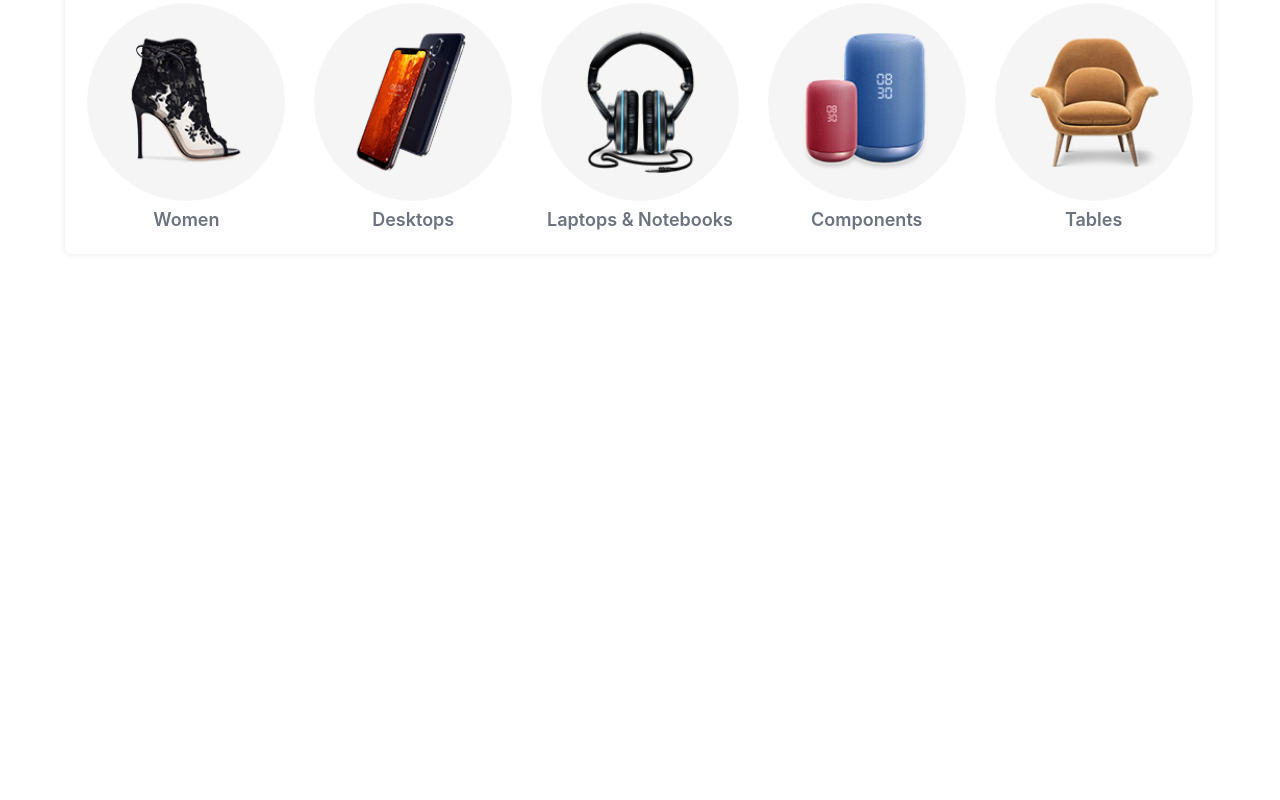
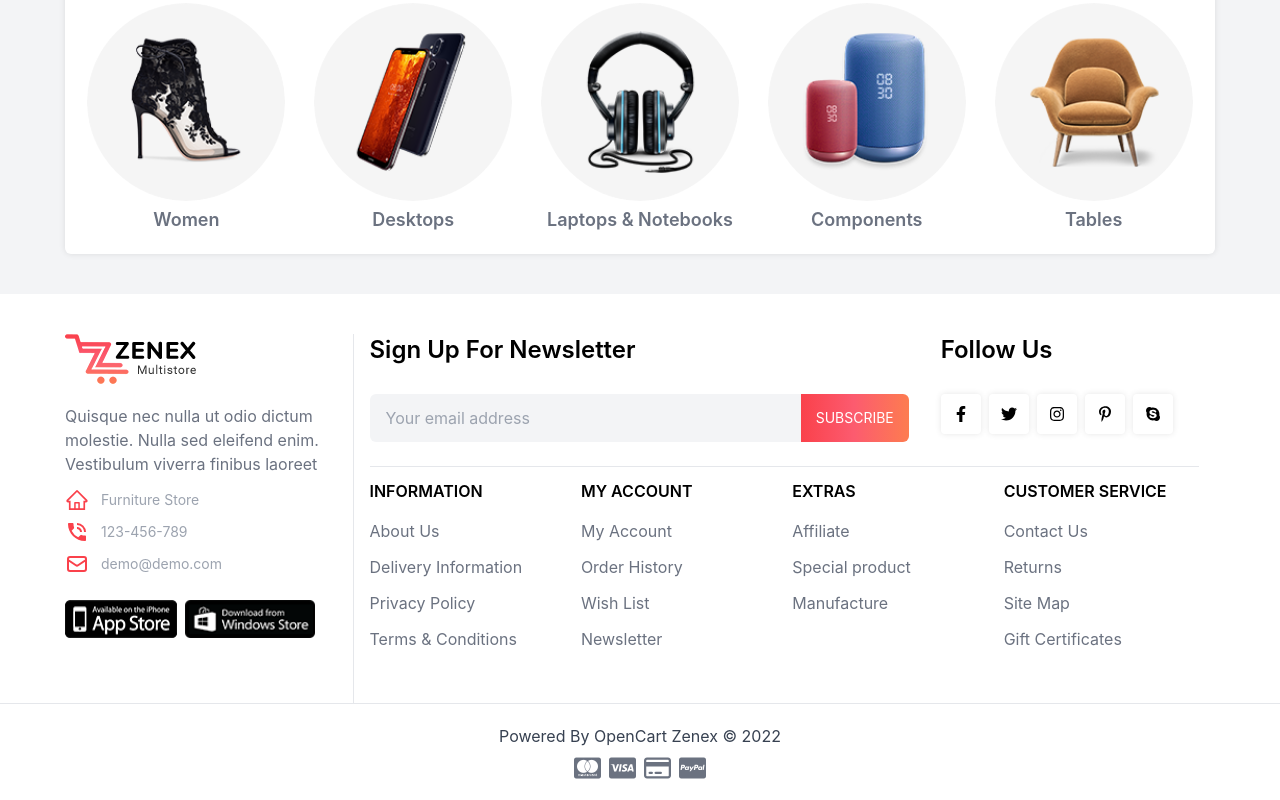
Before and after one commit to franckDev21/shoping-app, a React (Create React App) app: page / in a window 1280 px wide. Shown: the part 964-1764 px from the top of the page. Before the commit the page ends 1258 px from the top, so only its background shows below. Built offline with nearby package versions, Linux system fonts and the light colour scheme.

Commit message:
fist : add footer

```diff
--- a/public/index.html
+++ b/public/index.html
@@ -15,6 +15,8 @@
       user's mobile device or desktop. See https://developers.google.com/web/fundamentals/web-app-manifest/
     -->
     <link rel="manifest" href="%PUBLIC_URL%/manifest.json" />
+
+    <link rel="stylesheet" href="https://cdnjs.cloudflare.com/ajax/libs/font-awesome/6.2.0/css/all.min.css" integrity="sha512-xh6O/CkQoPOWDdYTDqeRdPCVd1SpvCA9XXcUnZS2FmJNp1coAFzvtCN9BmamE+4aHK8yyUHUSCcJHgXloTyT2A==" crossorigin="anonymous" referrerpolicy="no-referrer" />
     <!--
       Notice the use of %PUBLIC_URL% in the tags above.
       It will be replaced with the URL of the `public` folder during the build.
--- /dev/null
+++ b/src/Melecules/CopyRigth/CopyRigth.tsx
@@ -0,0 +1,21 @@
+import React, { FC } from 'react'
+
+type CopyRigthType = {
+  className ?: string,
+  trait ?: boolean
+}
+const CopyRigth:FC<CopyRigthType> = ({ className='', trait=true }) => {
+  return (
+    <div className={`${className} pt-5 pb-4 text-center ${trait ? 'border-t':''}`}>
+      <h2 className='text-gray-700 mb-1'>Powered By OpenCart Zenex © 2022</h2>
+      <div className="flex text-gray-500 text-center justify-center items-center">
+        <i className="fa-brands hover:text-primary transition cursor-pointer mx-1 text-2xl fa-cc-mastercard"></i>
+        <i className="fa-brands hover:text-primary transition cursor-pointer mx-1 text-2xl fa-cc-visa"></i>
+        <i className="fa-regular hover:text-primary transition cursor-pointer mx-1 text-2xl fa-credit-card"></i>
+        <i className="fa-brands hover:text-primary transition cursor-pointer mx-1 text-2xl fa-cc-paypal"></i>
+      </div>
+    </div>
+  )
+}
+
+export default CopyRigth
--- /dev/null
+++ b/src/Melecules/FollowUs/FollowUs.tsx
@@ -0,0 +1,59 @@
+import React, { FC } from "react";
+import {
+  FaFacebookF,
+  FaInstagram,
+  FaPinterestP,
+  FaSkype,
+  FaTwitter,
+} from "react-icons/fa";
+
+type FollowUsType = {
+  className ?: string,
+}
+
+const FollowUs:FC<FollowUsType> = ({ className='' }) => {
+  return (
+    <div className={`${className}`}>
+      <h1 className="mb-4 w-full text-2xl font-semibold pb-3">Follow Us</h1>
+      <div className="flex">
+        <button
+          style={{ boxShadow: "0px 0px 6px 0px rgb(4 0 0 / 10%)" }}
+          type="button"
+          className="mr-2 rounded p-3 hover:text-white hover:bg-gradient-to-r from-primary to-gradiantEnd"
+        >
+          <FaFacebookF fill="currentColor" />
+        </button>
+        <button
+          style={{ boxShadow: "0px 0px 6px 0px rgb(4 0 0 / 10%)" }}
+          type="button"
+          className="mr-2 rounded p-3 hover:text-white hover:bg-gradient-to-r from-primary to-gradiantEnd"
+        >
+          <FaTwitter fill="currentColor" />
+        </button>
+        <button
+          style={{ boxShadow: "0px 0px 6px 0px rgb(4 0 0 / 10%)" }}
+          type="button"
+          className="mr-2 rounded p-3 hover:text-white hover:bg-gradient-to-r from-primary to-gradiantEnd"
+        >
+          <FaInstagram fill="currentColor" />
+        </button>
+        <button
+          style={{ boxShadow: "0px 0px 6px 0px rgb(4 0 0 / 10%)" }}
+          type="button"
+          className="mr-2 rounded p-3 hover:text-white hover:bg-gradient-to-r from-primary to-gradiantEnd"
+        >
+          <FaPinterestP fill="currentColor" />
+        </button>
+        <button
+          style={{ boxShadow: "0px 0px 6px 0px rgb(4 0 0 / 10%)" }}
+          type="button"
+          className="mr-2 rounded p-3 hover:text-white hover:bg-gradient-to-r from-primary to-gradiantEnd"
+        >
+          <FaSkype fill="currentColor" />
+        </button>
+      </div>
+    </div>
+  );
+};
+
+export default FollowUs;
--- /dev/null
+++ b/src/Melecules/Logo/Logo.tsx
@@ -0,0 +1,19 @@
+import React, { FC } from 'react'
+import LogoImg from '../../image/logo.png';
+
+type LogoType = {
+  width ?: number,
+  height ?: number,
+  className ?: string,
+  classBox ?: string,
+}
+
+const Logo:FC<LogoType> = ({ width=100, height=100, className='', classBox='' }) => {
+  return (
+    <div className={`${classBox}`}>
+      <img className={`${className}`} width={width} height={height} src={LogoImg} alt="logo" />
+    </div>
+  )
+}
+
+export default Logo
--- /dev/null
+++ b/src/Organismes/Footer/Footer.tsx
@@ -0,0 +1,133 @@
+import React, { FC } from "react";
+import Text from "../../Atoms/Text/Text";
+import CopyRigth from "../../Melecules/CopyRigth/CopyRigth";
+import Logo from "../../Melecules/Logo/Logo";
+
+import AppStoreImg from "../../image/app-store.png";
+import PlayStoreImg from "../../image/windows.png";
+
+import { AiOutlineHome } from "react-icons/ai";
+import { MdPhoneInTalk } from "react-icons/md";
+import { HiOutlineMail } from "react-icons/hi";
+import Newsletter from "../Newsletter/Newsletter";
+import FollowUs from "../../Melecules/FollowUs/FollowUs";
+import { Link } from "react-router-dom";
+
+type FooterType = {
+  className?: string;
+};
+
+const Footer: FC<FooterType> = ({ className = "" }) => {
+  return (
+    <footer className={`${className} pt-10`}>
+      <div className="container">
+        <div className="flex">
+          <div className="w-1/4 pb-10">
+            <Logo width={131} height={50} classBox="mb-3" />
+
+            <Text className="py-2 text-gray-500">
+              Quisque nec nulla ut odio dictum molestie. Nulla sed eleifend
+              enim. Vestibulum viverra finibus laoreet
+            </Text>
+
+            <ul className="mb-6 mt-1 text-sm">
+              <li className="mb-2 flex items-center text-gray-400">
+                <AiOutlineHome className="mr-3 text-2xl text-primary" />{" "}
+                <span>Furniture Store</span>
+              </li>
+              <li className="mb-2 flex items-center text-gray-400">
+                <MdPhoneInTalk className="mr-3 text-2xl text-primary" />{" "}
+                <span>123-456-789</span>
+              </li>
+              <li className="mb-2 flex items-center text-gray-400">
+                <HiOutlineMail className="mr-3 text-2xl text-primary" />{" "}
+                <span>demo@demo.com</span>
+              </li>
+            </ul>
+
+            <div className="flex">
+              <img
+                width={112}
+                className="mr-2"
+                height={36}
+                src={AppStoreImg}
+                alt="app-atore"
+              />
+              <img
+                width={130}
+                height={36}
+                src={PlayStoreImg}
+                alt="google-atore"
+              />
+            </div>
+          </div>
+
+          <div className="w-3/4 border-l px-4">
+
+            <div className="flex border-b pb-6">
+              <Newsletter className="w-[65%]" />
+              <FollowUs className="w-[35%] pl-8" />
+            </div>
+            <div className="pt-3 flex flex-wrap -mx-2 pb-10">
+              <div className="w-1/4 px-2">
+                <div>
+                  <h2 className="uppercase mb-4 font-semibold">INFORMATION</h2>
+
+                  <ul>
+                    <li className="mb-3 text-gray-500"><Link to='/'>About Us</Link></li>
+                    <li className="mb-3 text-gray-500"><Link to='/'>Delivery Information</Link></li>
+                    <li className="mb-3 text-gray-500"><Link to='/'>Privacy Policy</Link></li>
+                    <li className="mb-3 text-gray-500"><Link to='/'>Terms & Conditions</Link></li>
+                  </ul>
+                </div>
+              </div>
+
+              <div className="w-1/4 px-2">
+                <div>
+                  <h2 className="uppercase mb-4 font-semibold">MY ACCOUNT</h2>
+
+                  <ul>
+                    <li className="mb-3 text-gray-500"><Link to='/'>My Account</Link></li>
+                    <li className="mb-3 text-gray-500"><Link to='/'>Order History</Link></li>
+                    <li className="mb-3 text-gray-500"><Link to='/'>Wish List</Link></li>
+                    <li className="mb-3 text-gray-500"><Link to='/'>Newsletter</Link></li>
+                  </ul>
+                </div>
+              </div>
+
+              <div className="w-1/4 px-2">
+                <div>
+                  <h2 className="uppercase mb-4 font-semibold">EXTRAS</h2>
+
+                  <ul>
+                    <li className="mb-3 text-gray-500"><Link to='/'>Affiliate</Link></li>
+                    <li className="mb-3 text-gray-500"><Link to='/'>Special product</Link></li>
+                    <li className="mb-3 text-gray-500"><Link to='/'>Manufacture</Link></li>
+                  </ul>
+                </div>
+              </div>
+
+              <div className="w-1/4 px-2">
+                <div>
+                  <h2 className="uppercase mb-4 font-semibold">CUSTOMER SERVICE</h2>
+
+                  <ul>
+                    <li className="mb-3 text-gray-500"><Link to='/'>Contact Us</Link></li>
+                    <li className="mb-3 text-gray-500"><Link to='/'>Returns</Link></li>
+                    <li className="mb-3 text-gray-500"><Link to='/'>Site Map</Link></li>
+                    <li className="mb-3 text-gray-500"><Link to='/'>Gift Certificates</Link></li>
+                  </ul>
+                </div>
+              </div>
+
+            </div>
+          </div>
+
+        </div>
+      </div>
+      <CopyRigth />
+    </footer>
+  );
+};
+
+export default Footer;
--- /dev/null
+++ b/src/Organismes/Newsletter/Newsletter.tsx
@@ -0,0 +1,22 @@
+import React, { FC } from 'react'
+import Button from '../../Atoms/Button/Button'
+import InputFile from '../../Atoms/InputFile/InputFile'
+
+type NewsletterType = {
+  className ?: string,
+  title ?: string,
+}
+
+const Newsletter:FC<NewsletterType> = ({ className='', title='Sign Up For Newsletter' }) => {
+  return (
+    <div className={`${className}`}>
+      <h1 className='mb-4 w-full text-2xl font-semibold pb-3'>{title}</h1>
+      <div className='flex w-full overflow-hidden rounded-md'>
+        <InputFile placeholder='Your email address' className='w-[80%] py-2.5' />
+        <Button className='uppercase w-[20%] text-sm'>subscribe</Button>
+      </div>
+    </div>
+  )
+}
+
+export default Newsletter
--- a/src/Organismes/OutService/OutService.tsx
+++ b/src/Organismes/OutService/OutService.tsx
@@ -11,7 +11,7 @@ const OutService:FC<OutServiceType>= ({ className }) => {
   return (
     <Card className={`bg-transparent shadow-none ${className}`}>
       <div
-        className="container flex-col justify-start items-start md:flex-row rounded-lg flex md:justify-between px-8 md:px-16 py-[1.6rem] border md:items-center text-gray-500"
+        className="container bg-white flex-col justify-start items-start md:flex-row rounded-lg flex md:justify-between px-8 md:px-16 py-[1.6rem] border md:items-center text-gray-500"
         style={{ boxShadow: `0px 0px 6px 0px rgb(4 0 0 / 10%)` }}
       >
         <Text className="flex mb-3 md:mb-0 items-center hover:text-primary transition">
--- a/src/Pages/All/index.tsx
+++ b/src/Pages/All/index.tsx
@@ -1,4 +1,5 @@
 import React from "react";
+import Footer from "../../Organismes/Footer/Footer";
 import Banner from "../../Organismes/Banner/Banner";
 import Header from "../../Organismes/Header/Header";
 import HotCategory from "../../Organismes/HotCategory/HotCategory";
@@ -10,17 +11,19 @@ const All = () => {
     <AuthLayout>
       {/* Header */}
 
-      <Header />
+      <Header className="bg-white" />
       {/* banner */}
       <Banner className="mb-10 " />
 
       {/* Services */}
-      <OutService className="mb-10" />
+      <OutService className="mb-10 bg-white" />
 
       {/* out categories */}
       <div className="container mb-10">
         <HotCategory className='my-5' />
       </div>
+
+      <Footer className="bg-white" />
     </AuthLayout>
   );
 };
--- a/src/Templates/AuthLayout/AuthLayout.tsx
+++ b/src/Templates/AuthLayout/AuthLayout.tsx
@@ -6,7 +6,7 @@ type AuthLayoutType = {
 
 const AuthLayout:FC<AuthLayoutType> = ({ children }) => {
   return (
-    <main className='overflow-hidden'>
+    <main className='overflow-hidden bg-gray-100 min-h-screen'>
       {children}
     </main>
   )
--- a/tailwind.config.js
+++ b/tailwind.config.js
@@ -6,7 +6,8 @@ module.exports = {
   theme: {
     extend: {
       colors: {
-        primary: 'rgb(250,65,75)'
+        primary: 'rgb(250,65,75)',
+        gradiantEnd: 'rgb(253,124,80)'
       },
       screens: {
         'smartphone': '380px',
```
Also changed, not shown: src/Melecules/Topbar/Topbar.tsx (+5 -3 lines), src/image/app-store.png (added), src/image/windows.png (added).
